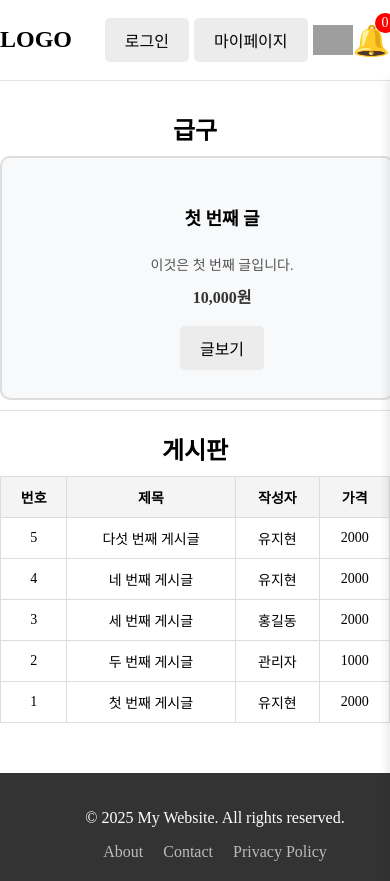
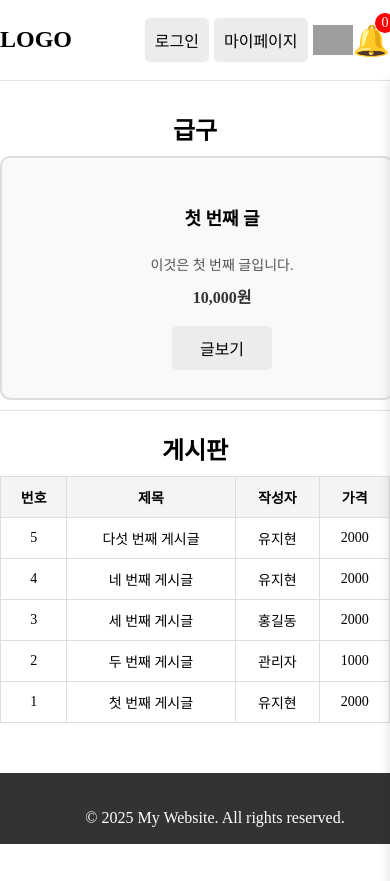
Before and after one commit to cmd-projects-2025/missionschool-frontend, a React (Vite) app: page / in a window 390 px wide. After the commit the page ends 844 px from the top, so only its background shows below. Built offline with nearby package versions, Linux system fonts and the light colour scheme; grey boxes are pictures that could not be loaded.

Commit message:
Responsive Edit

```diff
--- a/package.json
+++ b/package.json
@@ -11,6 +11,7 @@
   },
   "dependencies": {
     "@react-oauth/google": "^0.12.1",
+    "axios": "^1.7.9",
     "framer-motion": "^12.4.2",
     "kakao-js-sdk": "^1.2.3",
     "react": "^18.3.1",
--- a/src/App.jsx
+++ b/src/App.jsx
@@ -1,4 +1,5 @@
 import "./App.css";
+import React, { useState, useEffect } from "react";
 import { Routes, Route } from "react-router-dom";
 import Home from "./pages/Home";
 import Bulletin from "./pages/Bulletin";
--- a/src/components/Button.css
+++ b/src/components/Button.css
@@ -1,10 +1,12 @@
 .Button {
+  width: 100%;
+  max-width: 100px;
+  padding: 10px;
+  font-size: 1rem;
   cursor: pointer;
   border: none;
   border-radius: 5px;
-  padding: 10px 20px;
   white-space: nowrap;
-  font-size: 16px;
   transition: 0.3s;
 }
 
--- a/src/components/Footer.css
+++ b/src/components/Footer.css
@@ -1,12 +1,25 @@
+html,
+body {
+  height: 100%;
+  margin: 0;
+  display: flex;
+  flex-direction: column;
+}
+
+#root {
+  display: flex;
+  flex-direction: column;
+  min-height: 100vh;
+}
+
 .Footer {
   background-color: #333;
   color: white;
   text-align: center;
   padding: 20px;
-  position: relative;
-  bottom: 0;
   width: 100%;
-  margin-top: 50px;/
+  margin-top: auto; /* 컨텐츠가 부족하면 하단으로 정렬 */
+  margin-top: 50px;
 }
 
 .Footer_content {
--- a/src/pages/css/Bulletin.css
+++ b/src/pages/css/Bulletin.css
@@ -8,6 +8,8 @@
   display: flex;
   align-items: center;
   justify-content: space-between;
+  flex-wrap: wrap;
+  gap: 10px;
   margin-bottom: 15px;
 }
 
@@ -58,6 +60,8 @@
   font-size: 16px;
   font-weight: bold;
   margin-left: 20px;
+  display: flex;
+  flex-wrap: wrap;
 }
 
 .Bulletin .price {
```
Also changed, not shown: 1 other file (tests, documents, lock files or other folders).
